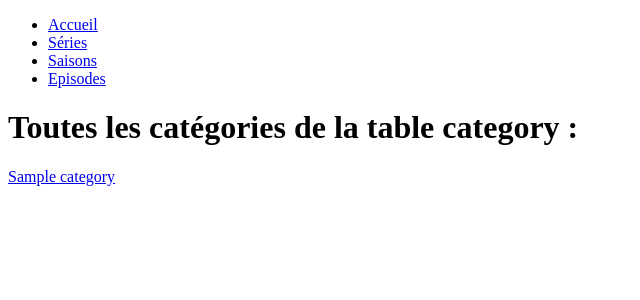
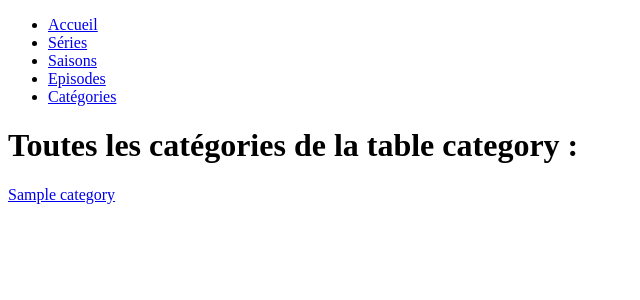
Before and after one commit to rduret/wild-series, a Symfony app: template templates/Category/index.html.twig in a window 1280 px wide. Shown: the top 300 px of the page, without its empty margins (0-640 px from the left). Run offline with Twig, Linux system fonts and the light colour scheme; the template is opened without the code that fills it: most values are stand-ins (such as "Sample title", 1, 10 or a date in 2020); some libraries are stand-ins or nearby versions.

Commit message:
add validation fot category and program forms

```diff
--- a/src/Controller/CategoryController.php
+++ b/src/Controller/CategoryController.php
@@ -41,7 +41,7 @@ class CategoryController extends AbstractController
         $form->handleRequest($request);
 
         // Was the form submitted ?
-        if ($form->isSubmitted()) {
+        if ($form->isSubmitted() && $form->isValid()) {
             // Deal with the submitted data
             // Get the Entity Manager
             $entityManager = $this->getDoctrine()->getManager();
--- a/src/Controller/ProgramController.php
+++ b/src/Controller/ProgramController.php
@@ -22,6 +22,7 @@ class ProgramController extends AbstractController
     */
     public function index(): Response
     {
+
         $programs = $this->getDoctrine()->getRepository(Program::class)->findAll();
         return $this->render('Program/index.html.twig', ['programs' => $programs]);
     }
@@ -39,7 +40,7 @@ class ProgramController extends AbstractController
         $form->handleRequest($request);
 
         // Was the form submitted ?
-        if ($form->isSubmitted()) {
+        if ($form->isSubmitted() && $form->isValid()) {
             // Deal with the submitted data
             // Get the Entity Manager
             $entityManager = $this->getDoctrine()->getManager();
--- a/src/Entity/Category.php
+++ b/src/Entity/Category.php
@@ -6,6 +6,7 @@ use App\Repository\CategoryRepository;
 use Doctrine\ORM\Mapping as ORM;
 use Doctrine\Common\Collections\ArrayCollection;
 use Doctrine\Common\Collections\Collection;
+use Symfony\Component\Validator\Constraints as Assert;
 
 /**
  * @ORM\Entity(repositoryClass=CategoryRepository::class)
@@ -21,7 +22,9 @@ class Category
 
     /**
      * @ORM\Column(type="string", length=100)
-     */
+     * @Assert\NotBlank()
+     * @Assert\Length(max="100", maxMessage="Le nom de catégorie saisi {{ value }} est trop long, il ne devrait pas dépasser {{ limit }} caractères")
+    */
     private $name;
 
     /**
--- a/src/Entity/Program.php
+++ b/src/Entity/Program.php
@@ -6,9 +6,12 @@ use App\Repository\ProgramRepository;
 use Doctrine\Common\Collections\ArrayCollection;
 use Doctrine\Common\Collections\Collection;
 use Doctrine\ORM\Mapping as ORM;
+use Symfony\Component\Validator\Constraints as Assert;
+use Symfony\Bridge\Doctrine\Validator\Constraints\UniqueEntity;
 
 /**
  * @ORM\Entity(repositoryClass=ProgramRepository::class)
+ * @UniqueEntity("title", message="Ce titre existe déjà")
  */
 class Program
 {
@@ -21,11 +24,14 @@ class Program
 
     /**
      * @ORM\Column(type="string", length=255)
+     * @Assert\NotBlank(message="Vous devez renseigner un titre.")
+     * @Assert\Length(max="255", maxMessage="Le nom de la série {{ value }} est trop long, il ne devrait pas dépasser {{ limit }} caractères")
      */
     private $title;
 
     /**
      * @ORM\Column(type="text")
+     * @Assert\NotBlank(message="Vous devez renseigner une description.")
      */
     private $summary;
 
--- a/templates/Category/index.html.twig
+++ b/templates/Category/index.html.twig
@@ -5,6 +5,6 @@
     <h1>Toutes les catégories de la table category : </h1>
 
     {% for category in categories %}
-        <p><a href="{{ path("category_show", { categoryName: category.name }) }}">{{category.name}}</a></p>
+        <p><a href="{{ path("category_show", { name: category.name }) }}">{{category.name}}</a></p>
     {% endfor %}
 {% endblock %}
--- a/templates/Category/new.html.twig
+++ b/templates/Category/new.html.twig
@@ -5,4 +5,5 @@
     {{ form_widget(form) }}
     <input type='submit' value='Ajouter'>
     {{ form_end(form) }}
+    {{ form_errors(form) }}
 {% endblock %}
--- a/templates/Program/new.html.twig
+++ b/templates/Program/new.html.twig
@@ -5,4 +5,5 @@
     {{ form_widget(form) }}
     <input type='submit' value='Ajouter'>
     {{ form_end(form) }}
+    {{ form_errors(form) }}
 {% endblock %}
--- a/templates/_navbar.html.twig
+++ b/templates/_navbar.html.twig
@@ -5,7 +5,7 @@
         <a class="nav-link" href="/">Accueil</a>
       </li>
       <li class="nav-item">
-        <a class="nav-link" href="/programs/">Séries</a>
+        <a class="nav-link" href="{{ path('program_index')}}">Séries</a>
       </li>
       <li class="nav-item">
         <a class="nav-link" href="{{ path('season_index')}}">Saisons</a>
@@ -13,5 +13,8 @@
       <li class="nav-item">
         <a class="nav-link" href="{{ path('episode_index')}}">Episodes</a>
       </li>
+      <li class="nav-item">
+        <a class="nav-link" href="{{ path('category_index')}}">Catégories</a>
+      </li>
   </div>
 </nav>
```
